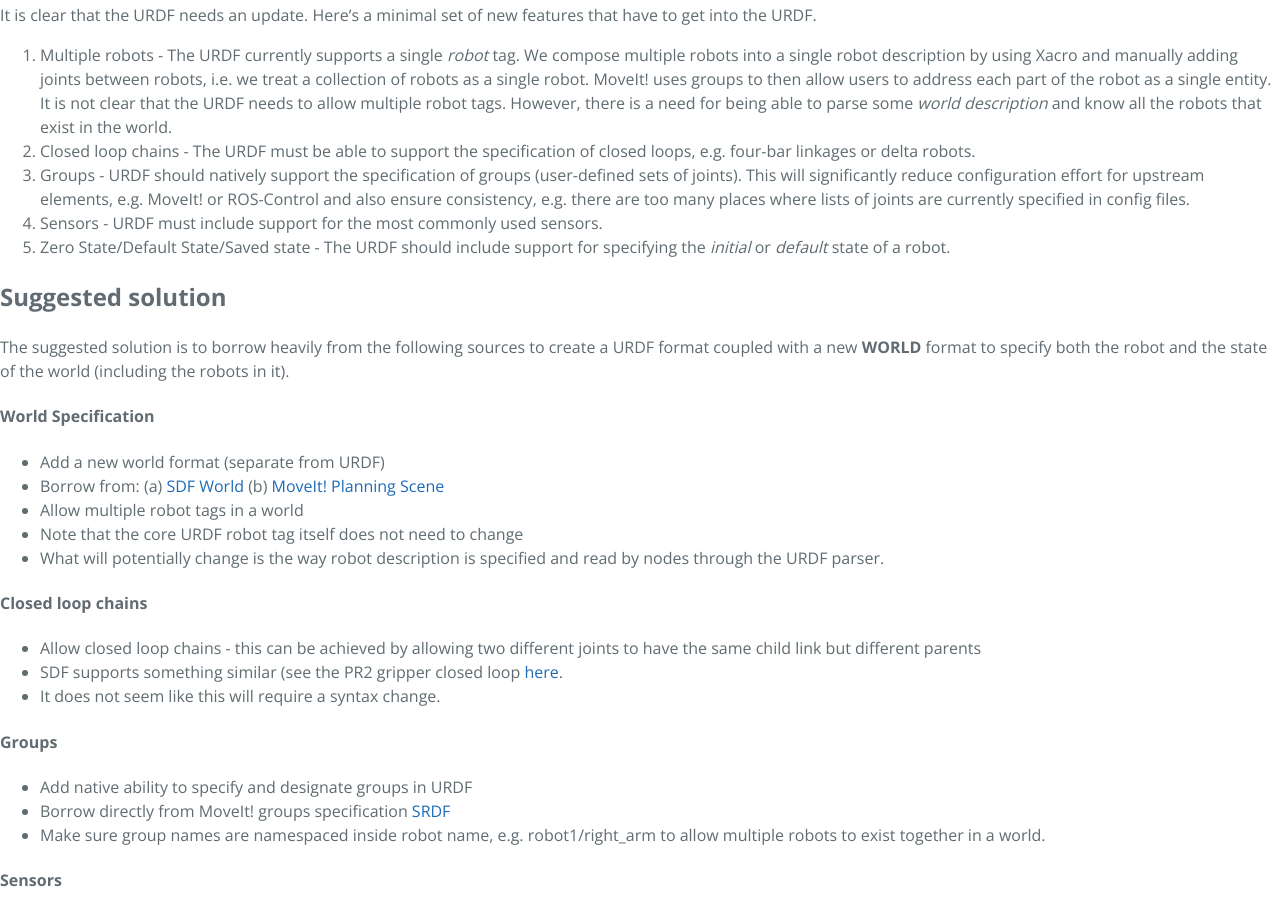
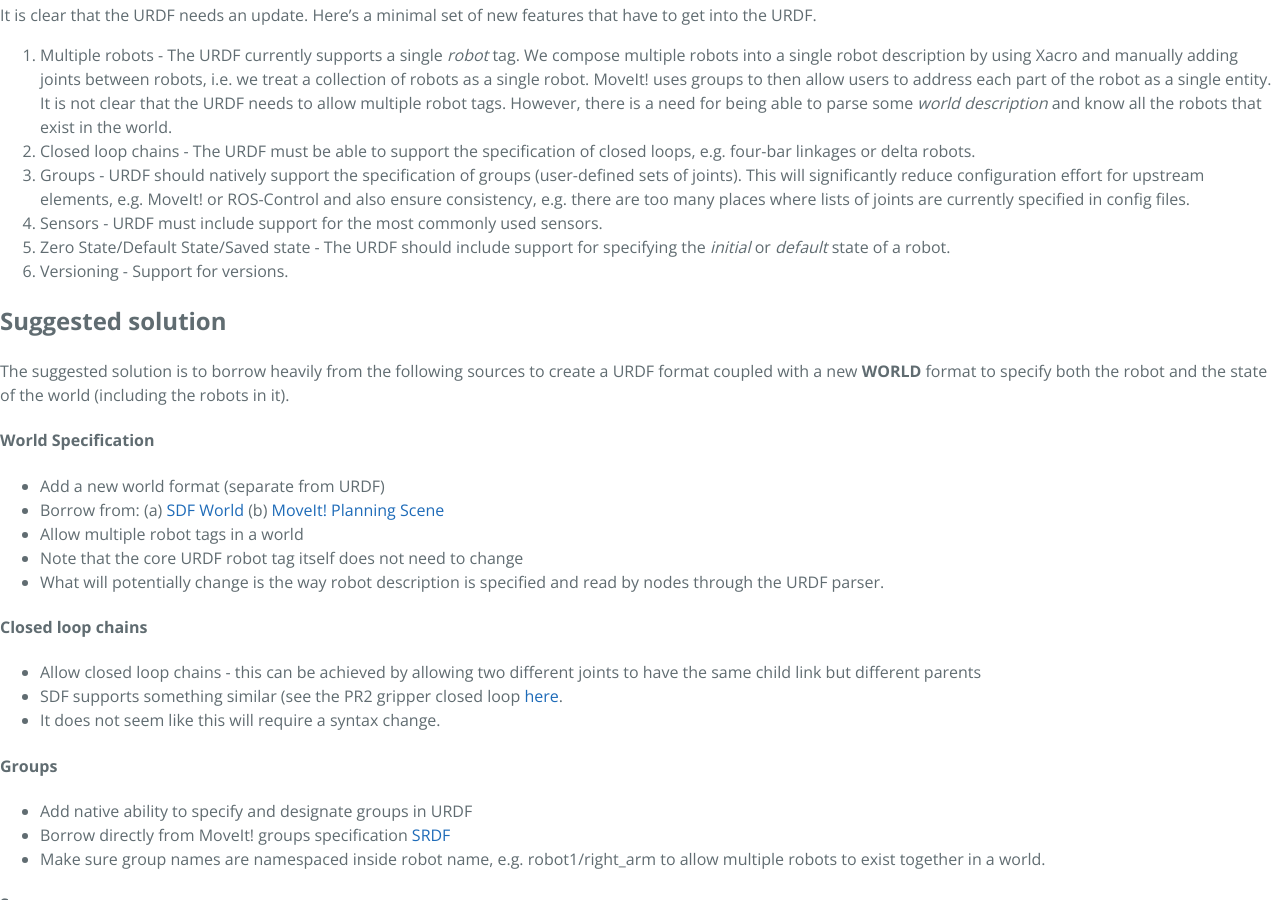
Before and after one commit to sachinchitta/urdf2, a Jekyll site: the page built from index.md, in a window 1280 px wide and 900 px high, scrolled down 1777 px. Built offline with Jekyll 4.4.1, drawn with Linux system fonts in a browser that asks for light colours.

Commit message:
added need for versions

```diff
--- a/index.md
+++ b/index.md
@@ -57,6 +57,7 @@ It is clear that the URDF needs an update. Here's a minimal set of new features
 1. Groups - URDF should natively support the specification of groups (user-defined sets of joints). This will significantly reduce configuration effort for upstream elements, e.g. MoveIt! or ROS-Control and also ensure consistency, e.g. there are too many places where lists of joints are currently specified in config files.
 1. Sensors - URDF must include support for the most commonly used sensors.
 1. Zero State/Default State/Saved state - The URDF should include support for specifying the _initial_ or _default_ state of a robot.
+1. Versioning - Support for versions.
 
 ## Suggested solution
 
```
